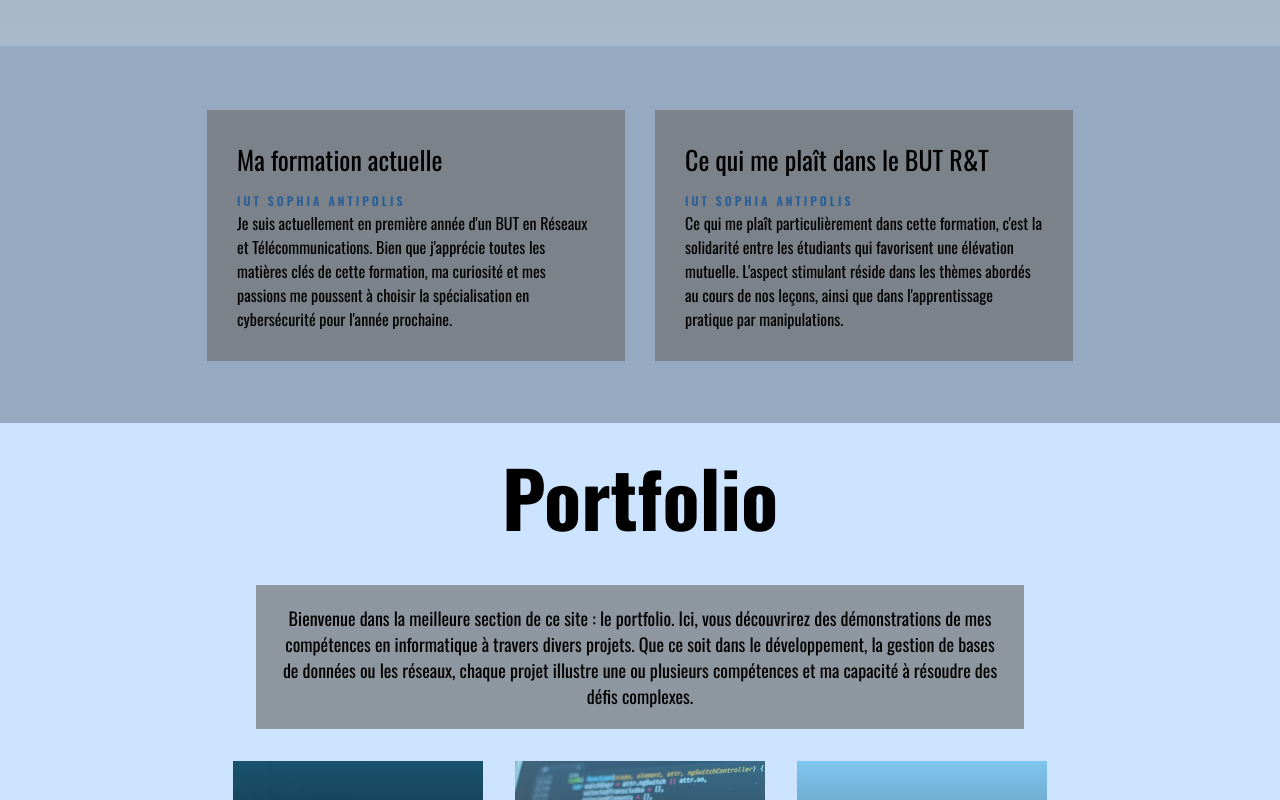
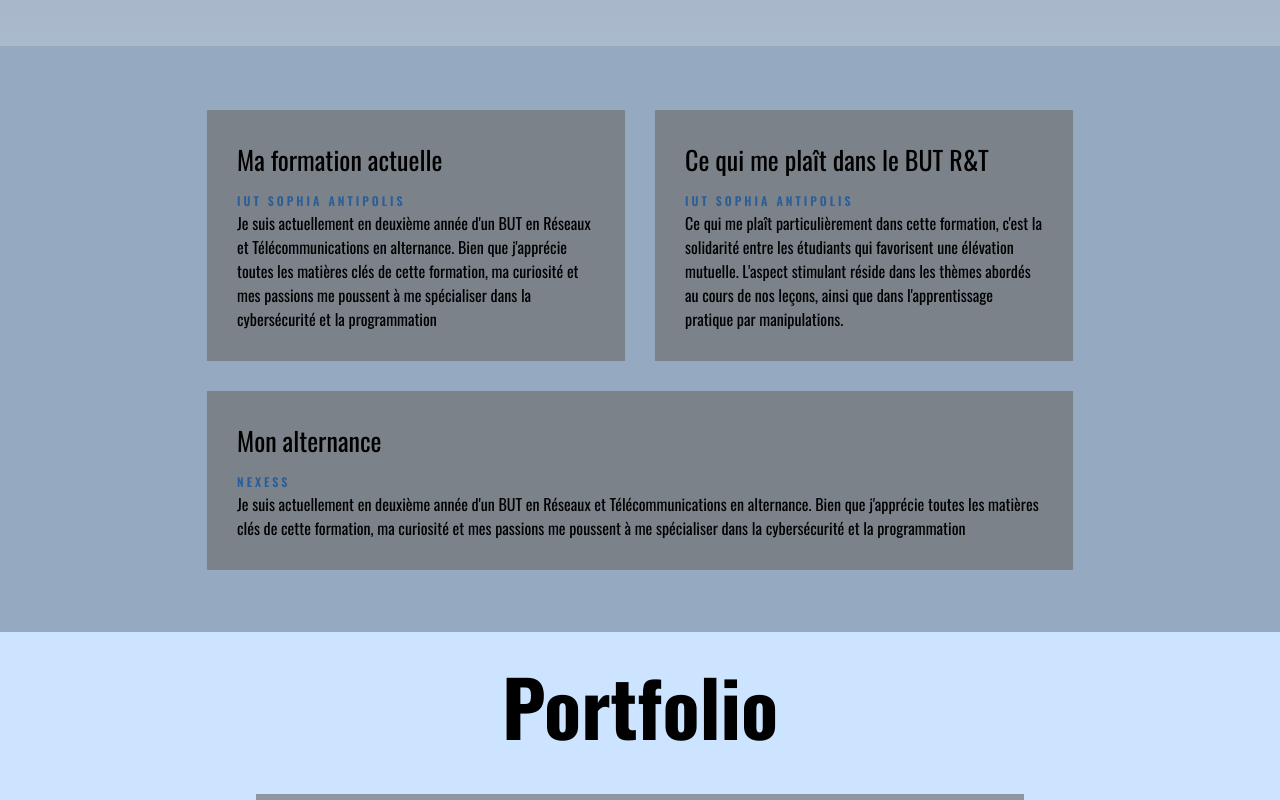
Before and after one commit to Tometu-cyber/portfolio, a plain HTML site: page portfolioV5/acc.html in a window 1280 px wide. Shown: the part 754-1554 px from the top of the page. Drawn offline with nearby package versions, Linux system fonts and the light colour scheme.

Commit message:
MAJ alte

```diff
--- a/portfolioV5/acc.html
+++ b/portfolioV5/acc.html
@@ -33,7 +33,7 @@
             <div class="center">
               <h1 class="big-w">Bienvenue</h1>
               <div class="resume-wrap2">
-                <p>Bienvenue sur mon portfolio ! Je m'appelle Tom, je suis un étudiant de 18 ans en BUT Réseaux et Télécommunications à l'IUT de Nice Côte d'Azur. Passionné par l'informatique depuis toujours, je prévois d'approfondir mes connaissances l'année prochaine en continuant de me former dans divers langages de programmation et en cybersécurité. Je vous invite à explorer ce site pour découvrir mes projets et mon parcours académique. <br> Bonne visite !!!</p>
+                <p>Bienvenue sur mon portfolio ! Je m'appelle Tom, je suis un étudiant de 19 ans en 2ème année d'un <u>BUT Réseaux et Télécommunications en alternance</u> à l'IUT de Nice Côte d'Azur. Passionné par l'informatique depuis toujours, je prévois à l'aide de mon alternance chez <u>NEXESS</u> d’enrichir mes compétences en programmation et en réseaux. Je vous invite à parcourir ce site pour découvrir mes projets et suivre l'évolution de mon parcours d'alternant. <br> Bonne visite !!!</p>
               </div>
             </div>
           </div>
@@ -47,10 +47,9 @@
           <div class="resume-wrap">
             <h2>Ma formation actuelle</h2>
             <span class="position">IUT Sophia antipolis</span>
-            <p class="mt-4">Je suis actuellement en première année d'un BUT en Réseaux et Télécommunications.
+            <p class="mt-4">Je suis actuellement en deuxième année d'un BUT en Réseaux et Télécommunications en alternance.
                   Bien que j'apprécie toutes les matières clés de cette formation,
-                  ma curiosité et mes passions me poussent à choisir la spécialisation en cybersécurité
-                  pour l'année prochaine.</p>
+                  ma curiosité et mes passions me poussent à me spécialiser dans la cybersécurité et la programmation </p>
           </div>
         </div>
         <div class="col-md-6">
@@ -60,6 +59,17 @@
             <p class="mt-4">Ce qui me plaît particulièrement dans cette formation, c'est la solidarité entre
                   les étudiants qui favorisent une élévation mutuelle. L'aspect stimulant réside dans les thèmes
                   abordés au cours de nos leçons, ainsi que dans l'apprentissage pratique par manipulations. </p>
+          </div>
+        </div>
+      </div>
+      <div class="row" id="APROPOS">
+        <div class="col-md-6">
+          <div class="resume-wrap">
+            <h2>Mon alternance</h2>
+            <span class="position">Nexess</span>
+            <p class="mt-4">Je suis actuellement en deuxième année d'un BUT en Réseaux et Télécommunications en alternance.
+                  Bien que j'apprécie toutes les matières clés de cette formation,
+                  ma curiosité et mes passions me poussent à me spécialiser dans la cybersécurité et la programmation </p>
           </div>
         </div>
       </div>
```
Also changed, not shown: 1 other file.
